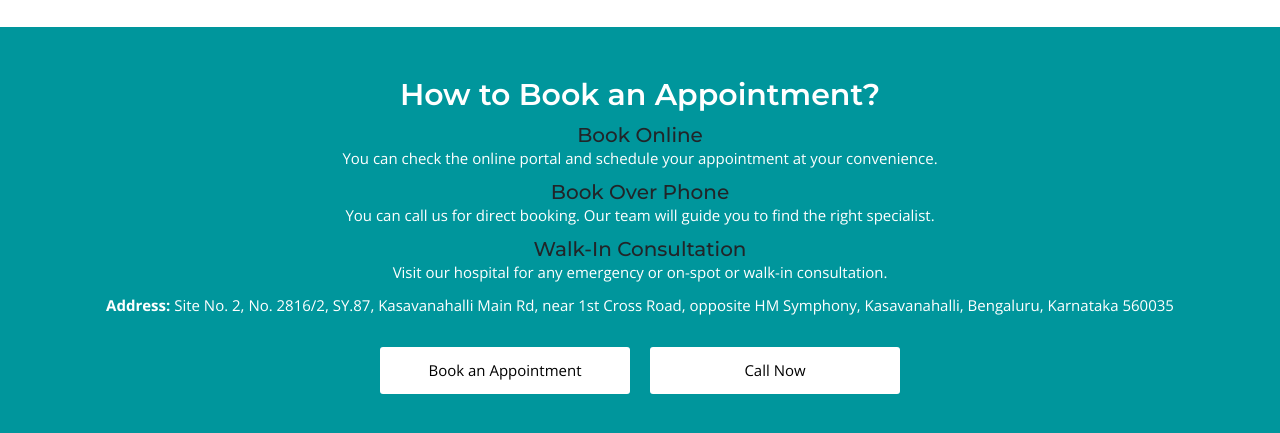
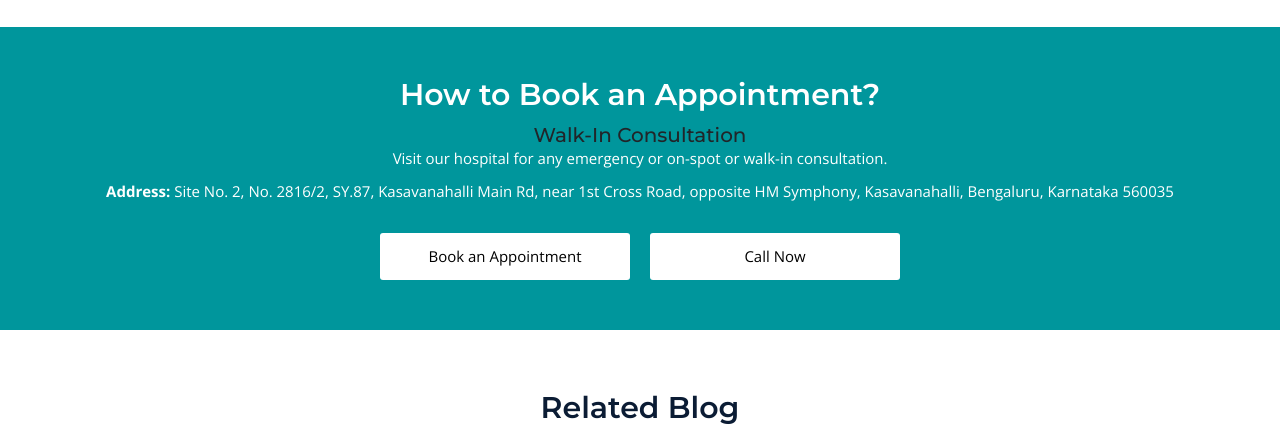
Before and after one commit to BharathGrocat/aarogyahastha, a plain HTML site: page orthopedic-doctor-in-sarjapur-road-bangalore.html in a window 1280 px wide. Shown: the part 2728-3161 px from the top of the page. Drawn offline with nearby package versions, Linux system fonts and the light colour scheme.

Commit message:
Update orthopedic-doctor-in-sarjapur-road-bangalore.html

```diff
--- a/orthopedic-doctor-in-sarjapur-road-bangalore.html
+++ b/orthopedic-doctor-in-sarjapur-road-bangalore.html
@@ -271,10 +271,7 @@
   <section class="towards_better_section">
     <div class="container">
       <h2 class="sub-heading">How to Book an Appointment?</h2>
-      <h5>Book Online</h5>
-      <p>You can check the online portal and schedule your appointment at your convenience.</p>
-      <h5>Book Over Phone</h5>
-      <p>You can call us for direct booking. Our team will guide you to find the right specialist.</p>
+
       <h5>Walk-In Consultation</h5>
       <p>Visit our hospital for any emergency or on-spot or walk-in consultation.</p>
       <p><b>Address:</b> Site No. 2, No. 2816/2, SY.87, Kasavanahalli Main Rd, near 1st Cross Road, opposite HM Symphony, Kasavanahalli, Bengaluru, Karnataka 560035</p>
```
